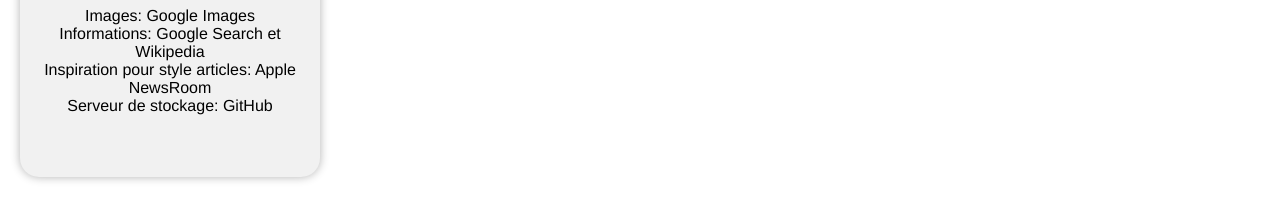
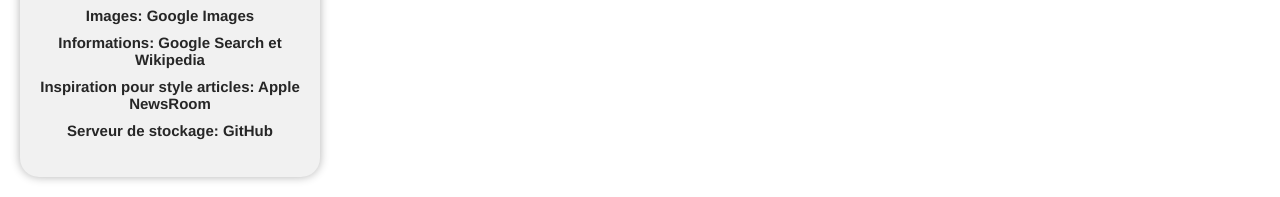
Before and after one commit to Ibinou/sitetechno, a plain HTML site: page index.html in a window 1280 px wide. Shown: the part 1611-1808 px from the top of the page. Drawn offline with Linux system fonts and the light colour scheme.

Commit message:
Update index.html

```diff
--- a/index.html
+++ b/index.html
@@ -63,10 +63,10 @@
             <div class="card" style="margin-top: 0px;">
                 <img src="img/star-removebg-preview.png" alt="img">
                 <h3 style="margin-top: 0px;">Sources</h3>
-                <p>Images: Google Images</p>
-		<p>Informations: Google Search et Wikipedia</p>
-		<p>Inspiration pour style articles: Apple NewsRoom</p>
-		<p>Serveur de stockage: GitHub</p>
+                <h6>Images: Google Images</h6>
+		<h6>Informations: Google Search et Wikipedia</h6>
+		<h6>Inspiration pour style articles: Apple NewsRoom</h6>
+		<h6>Serveur de stockage: GitHub</h6>
             </div>
   </body>
 </html>
```
